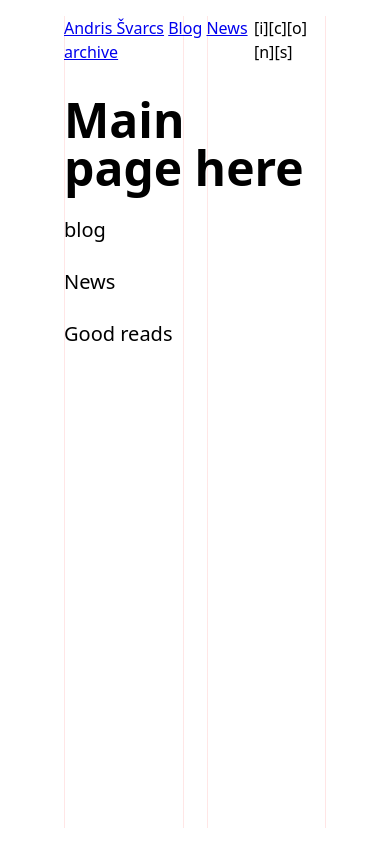
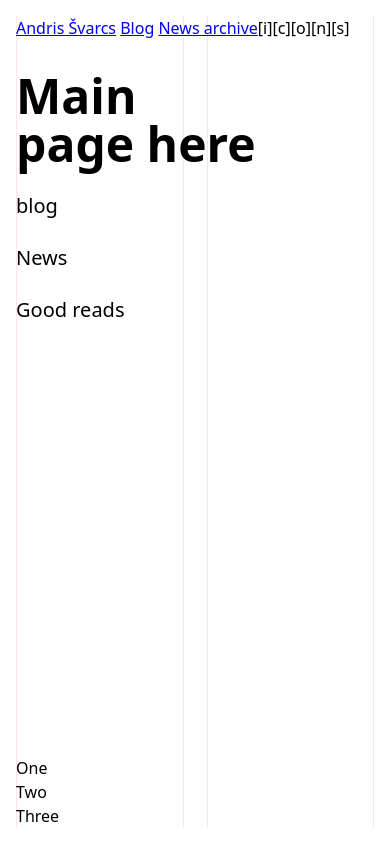
Before and after one commit to Shwartz/svelte5, a SvelteKit app: page / in a window 390 px wide. Built offline with nearby package versions, Linux system fonts and the light colour scheme.

Commit message:
Add footer placeholder, mobile padding

```diff
--- a/src/app.scss
+++ b/src/app.scss
@@ -14,28 +14,27 @@ body {
 .container {
   max-width: 1440px;
   width: 100%;
-  padding: 1rem 4rem;
+  padding: 1rem;
   min-height: 100vh;
-  container-type: inline-size;
-  container-name: gridColumns;
 }
 
 .grid {
   --col-count: 2;
   --gap: 1.5rem;
-  --line-color: #FF060033;
   --line-width: 1px;
   --col-width: calc((100% - (var(--gap) * (var(--col-count) - 1))) / var(--col-count));
 
+  display: flex;
+  flex-direction: column;
   position: relative;
   min-height: 100%;
 
   background-image: repeating-linear-gradient(
                   to right,
                   transparent var(--col-width),
-                  var(--line-color) calc(var(--col-width) + var(--line-width)),
+                  var(--grid-color) calc(var(--col-width) + var(--line-width)),
                   transparent var(--col-width) calc(var(--col-width) + var(--gap)),
-                  var(--line-color) calc(var(--col-width) + var(--gap)),
+                  var(--grid-color) calc(var(--col-width) + var(--gap)),
                   transparent calc(var(--col-width) + var(--gap) + var(--line-width)),
                   transparent calc(100% - (var(--col-width) + var(--gap)) * (var(--col-count) - 2)),
   );
@@ -47,7 +46,7 @@ body {
     bottom: 0;
     right: 0;
     width: 1px;
-    background: var(--line-color);
+    background: var(--grid-color);
     opacity: 0.5;
   }
 }
@@ -65,19 +64,27 @@ p {
   line-height: 1.75rem;
 }
 
-@container gridColumns (min-width: 400px) {
+@media (min-width: 500px) {
   .grid {
     --col-count: 4;
   }
 }
 
-@container gridColumns (min-width: 800px) {
+@media (min-width: 800px) {
+  .container {
+    padding: 1rem 2rem;
+  }
+
   .grid {
     --col-count: 6;
   }
 }
 
-@container gridColumns (min-width: 1172px) {
+@media (min-width: 1172px) {
+  .container {
+    padding: 1rem 4rem;
+  }
+
   .grid {
     --col-count: 8;
   }
--- a/src/lib/blog/logic/PostList.svelte
+++ b/src/lib/blog/logic/PostList.svelte
@@ -69,8 +69,8 @@
   .post {
     display: flex;
     gap: 1.5rem;
-    border-top: 1px dotted #ffcdcc;
-    border-bottom: 1px dotted #ffcdcc;
+    border-top: 1px dotted var(--grid-color);
+    border-bottom: 1px dotted var(--grid-color);
 
     &:not(:first-child) {
       margin-top: 1rem;
--- a/src/routes/+layout.svelte
+++ b/src/routes/+layout.svelte
@@ -33,7 +33,14 @@
 					[i][c][o][n][s]
 				</div>
 			</header>
-			<slot />
+			<div>
+				<slot />
+			</div>
+			<footer>
+				<div>One</div>
+				<div>Two</div>
+				<div>Three</div>
+			</footer>
 		</div>
 	</div>
 </div>
@@ -42,4 +49,8 @@
   header {
     display: flex;
   }
+
+	footer {
+		margin-top: auto;
+	}
 </style>
--- a/src/variables.scss
+++ b/src/variables.scss
@@ -9,6 +9,8 @@
   --pastel-yellow: #FCF3A4;
   --pastel-violet: #CCDFFD;
   --pastel-red: #FFC9C9;
+
+  --grid-color: #FF060033;
 
   /** fonts */
   --ff-base: "Serif";
```
